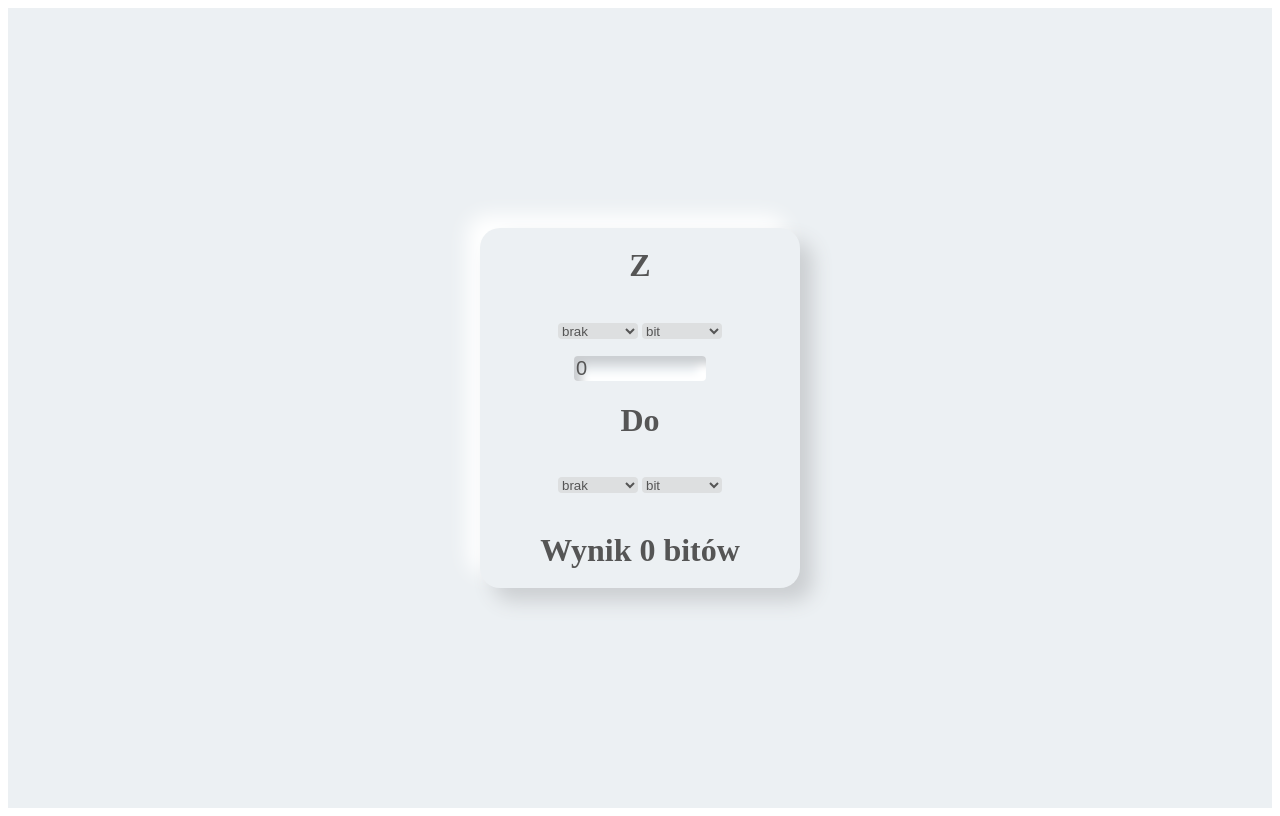
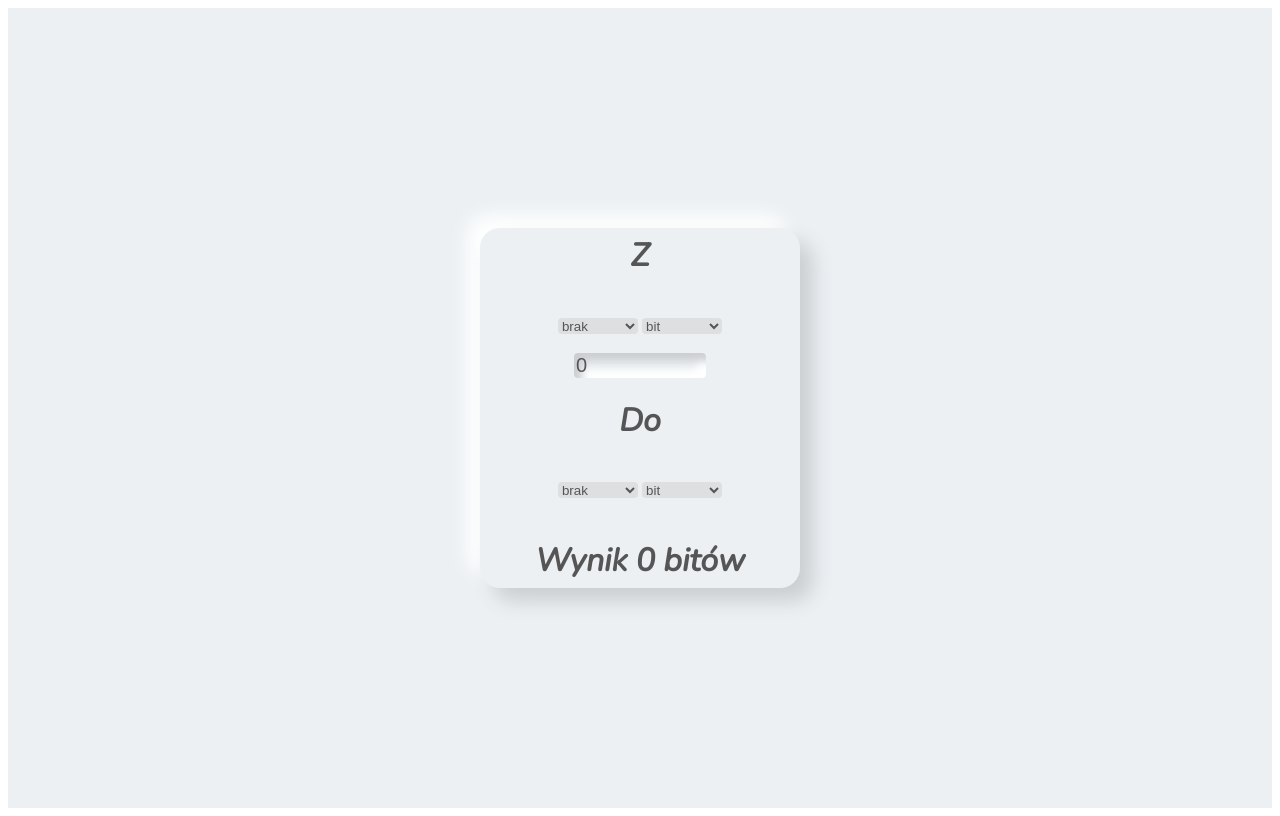
Before and after one commit to Xsuto/bity, a plain HTML site: page index.html in a window 1280 px wide. Drawn offline with nearby package versions, Linux system fonts and the light colour scheme.

Commit message:
Update index.html

```diff
--- a/index.html
+++ b/index.html
@@ -75,7 +75,9 @@
             });
         </script>
         <style>
+            @import url("https://fonts.googleapis.com/css2?family=Nunito:ital,wght@1,300&display=swap");
             body {
+                font-family: "Nunito", sans-serif;
                 min-height: 100vh;
             }
             #app {
```
